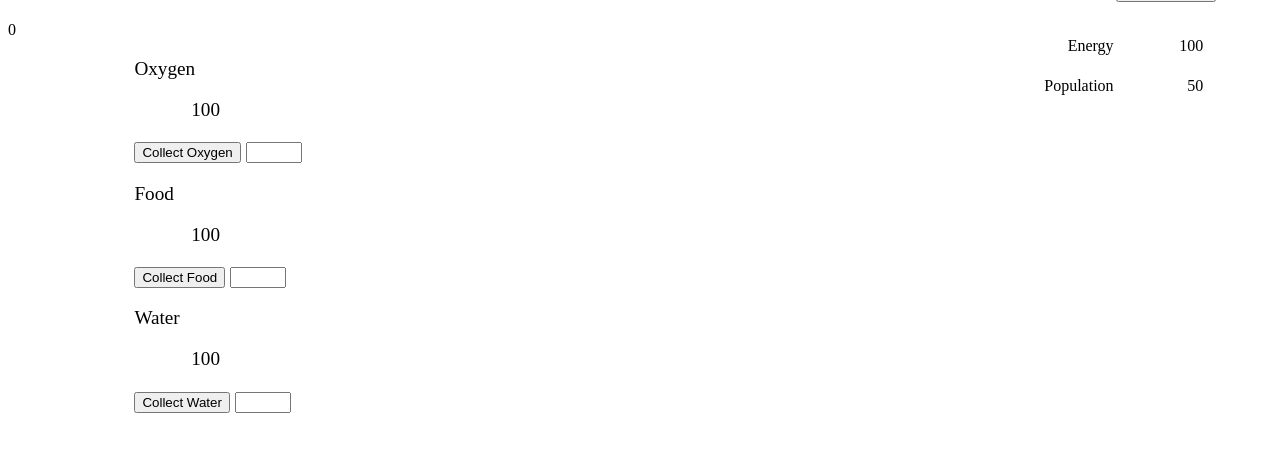
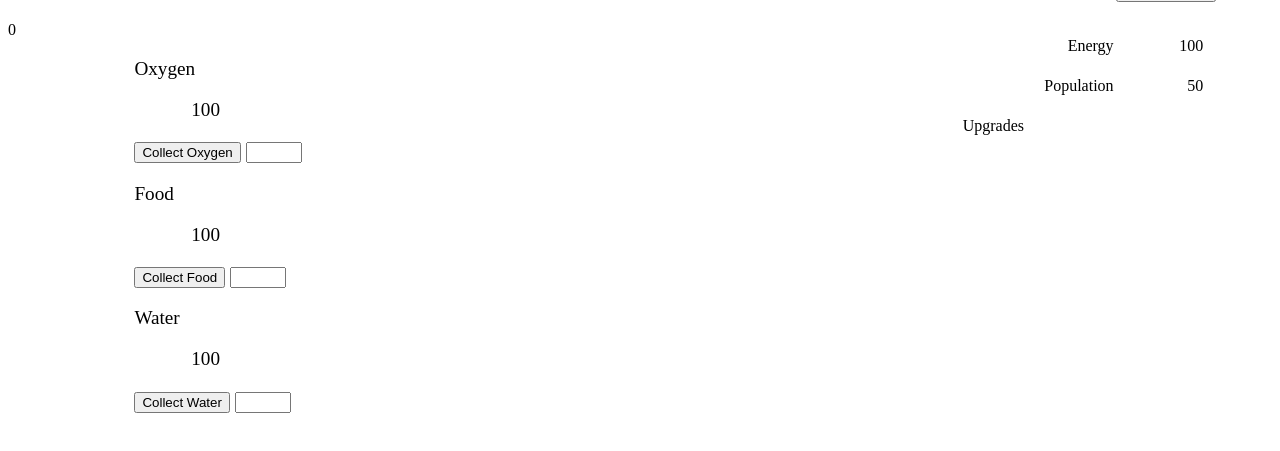
Before and after one commit to Benji123abc/Space-Station-Management, a plain HTML site: page index.html in a window 1280 px wide. Shown: the part 59-510 px from the top of the page. Drawn offline with Linux system fonts and the light colour scheme.

Commit message:
Update index.html

```diff
--- a/index.html
+++ b/index.html
@@ -48,6 +48,11 @@
 	position: absolute;
     right: 6%;
     top: 15%;
+}
+#upgradesTxt {
+	position: absolute;
+    right: 20%;
+    top: 20%;
 }
 </style>
 <script>
@@ -149,5 +154,6 @@ function collect(resource) {
 <p id="energy">100</p>
 <p id="populationLabel">Population</p>
 <p id="population">50</p>
+<p id="upgradesTxt">Upgrades</p>
 </body>
 </html>
```
